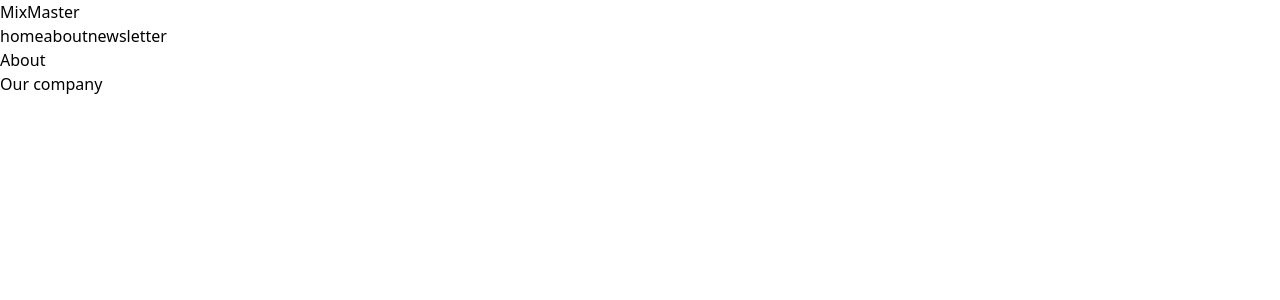
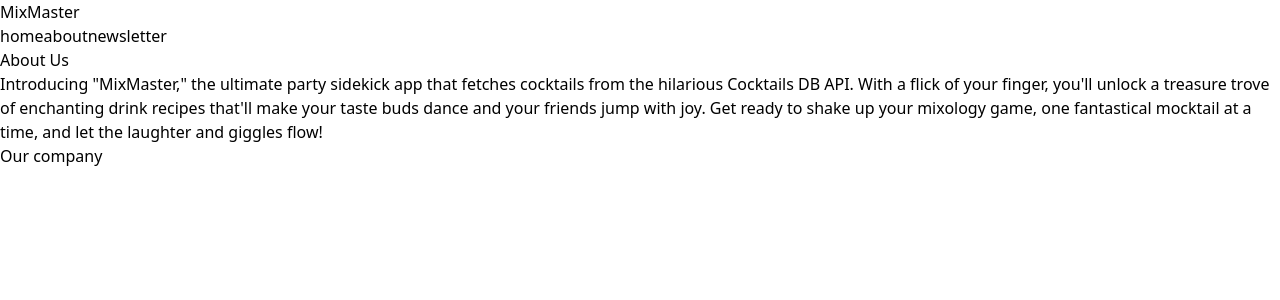
Before and after one commit to cankskrk/MixMaster, a React (Vite) app: page /about in a window 1280 px wide. Shown: the top 300 px of the page. Built offline with nearby package versions, Linux system fonts and the light colour scheme.

Commit message:
feat: complete Error and About pages

```diff
--- a/src/App.tsx
+++ b/src/App.tsx
@@ -14,6 +14,7 @@ const App = () => {
     {
       path: "/",
       element: <HomeLayout />,
+      errorElement: <Error />,
       children: [
         {
           path: "/about",
--- a/src/pages/About.tsx
+++ b/src/pages/About.tsx
@@ -3,7 +3,15 @@ import { Outlet } from "react-router-dom";
 const About = () => {
   return (
     <div>
-      About
+      <h3>About Us</h3>
+      <p>
+        Introducing "MixMaster," the ultimate party sidekick app that fetches
+        cocktails from the hilarious Cocktails DB API. With a flick of your
+        finger, you'll unlock a treasure trove of enchanting drink recipes
+        that'll make your taste buds dance and your friends jump with joy. Get
+        ready to shake up your mixology game, one fantastical mocktail at a
+        time, and let the laughter and giggles flow!
+      </p>
       <Outlet />
     </div>
   );
--- a/src/pages/Error.tsx
+++ b/src/pages/Error.tsx
@@ -1,5 +1,25 @@
+import { Link, useRouteError } from "react-router-dom";
+import img from "../assets/not-found.svg";
+import { RouteError } from "../types";
+
 const Error = () => {
-  return <div>Error</div>;
+  const error = useRouteError() as RouteError;
+
+  if (error.status === 404) {
+    return (
+      <div>
+        <img src={img} alt="not found" />
+        <h3>Ohh!</h3>
+        <p>We can't seem to find page you are looking for</p>
+        <Link to="/">Back Home</Link>
+      </div>
+    );
+  }
+  return (
+    <div>
+      <h3>Something went wrong</h3>
+    </div>
+  );
 };
 
 export default Error;
--- a/src/pages/HomeLayout.tsx
+++ b/src/pages/HomeLayout.tsx
@@ -5,7 +5,9 @@ const HomeLayout = () => {
   return (
     <div>
       <Navbar />
-      <Outlet />
+      <section>
+        <Outlet />
+      </section>
     </div>
   );
 };
--- /dev/null
+++ b/src/types.ts
@@ -0,0 +1,13 @@
+export interface RouteError {
+  data: string;
+  error: {
+    columnNumber: number;
+    fileName: string;
+    lineNumber: number;
+    message: string;
+    stack: string;
+  };
+  internal: boolean;
+  status: number;
+  statusText: string;
+}
```
Also changed, not shown: src/assets/not-found.svg (added).
